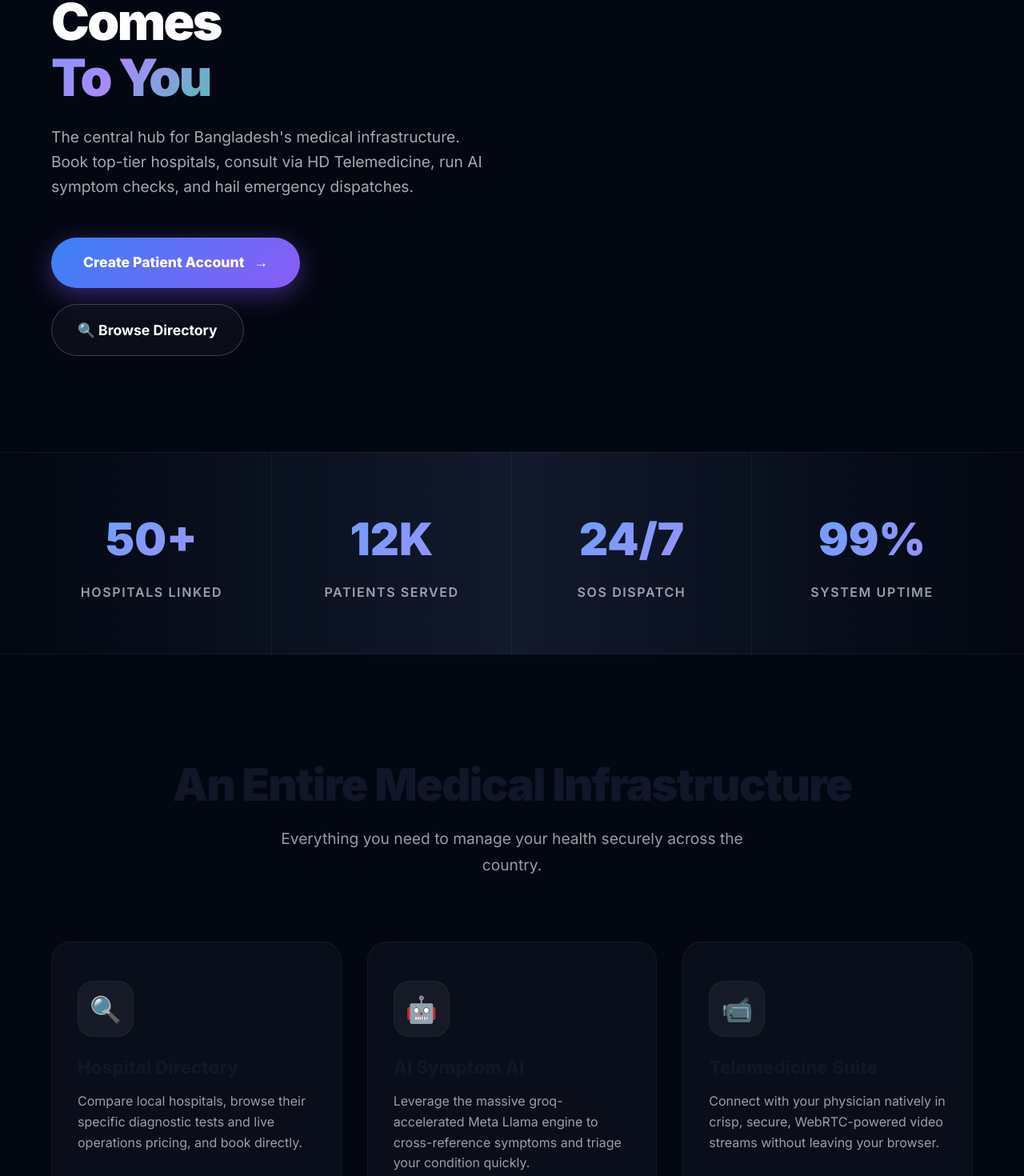
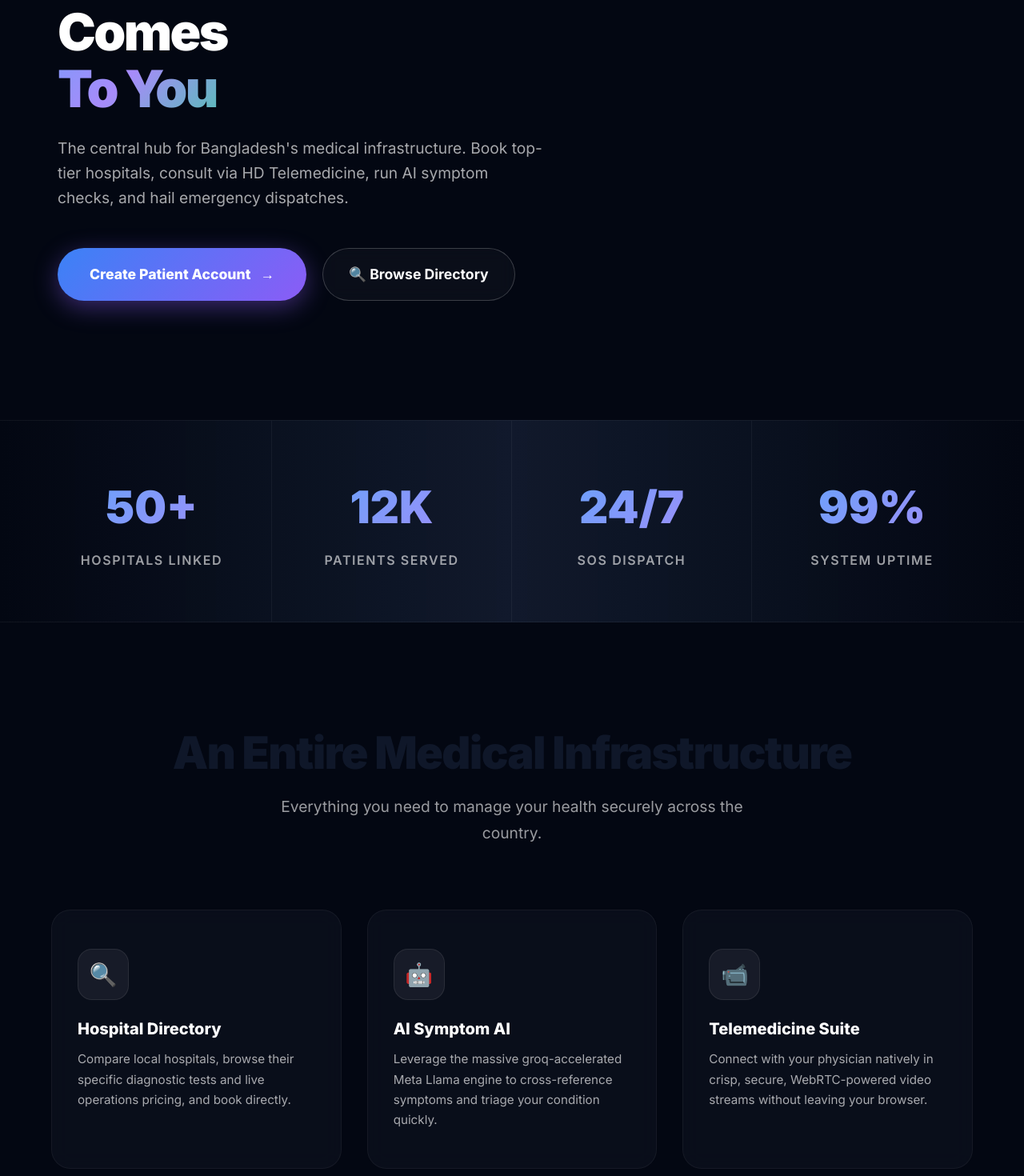
Before and after one commit to irrepressible007/medilink, a React (Vite) app in the folder client/: page / in a window 1280 px wide. Shown: the part 275-1745 px from the top of the page at 80% size. Built offline with nearby package versions, Linux system fonts and the light colour scheme; no server answers.

Commit message:
fix: hero card overlap and feature card text visibility

```diff
--- a/client/src/pages/LandingPage.css
+++ b/client/src/pages/LandingPage.css
@@ -95,16 +95,16 @@
 
 /* ── Hero ── */
 .landing-hero {
-  min-height: 105vh;
+  min-height: 100vh;
   display: flex;
   align-items: center;
   justify-content: space-between;
   max-width: 1200px;
   margin: 0 auto;
-  padding: 120px 1.5rem 4rem;
+  padding: 120px 2rem 5rem;
   position: relative;
-  overflow: visible;
-  gap: 2rem;
+  overflow: hidden;
+  gap: 3rem;
 }
 
 .landing-hero-overlay {
@@ -214,32 +214,36 @@
   display: flex;
   justify-content: center;
   align-items: center;
-  height: 600px;
+  min-height: 520px;
+  max-width: 480px;
+  flex-shrink: 0;
   animation: fadeUp 1.2s ease-out;
 }
 .hero-glass-card {
   position: absolute;
-  background: rgba(20, 25, 40, 0.6);
+  background: rgba(20, 25, 40, 0.85);
   backdrop-filter: blur(24px);
-  border: 1px solid rgba(255,255,255,0.1);
-  border-radius: 24px;
-  padding: 1.5rem;
-  box-shadow: 0 24px 50px rgba(0,0,0,0.5);
+  border: 1px solid rgba(255,255,255,0.12);
+  border-radius: 20px;
+  padding: 1.25rem 1.5rem;
+  box-shadow: 0 16px 40px rgba(0,0,0,0.5);
   display: flex;
   align-items: center;
   gap: 1rem;
   transition: transform 0.3s;
   animation: float 6s ease-in-out infinite;
+  min-width: 220px;
 }
-.hero-glass-card:hover { transform: scale(1.05) !important; }
+.hero-glass-card:hover { transform: scale(1.04) !important; }
 
-.hc-1 { top: 10%; right: 10%; animation-delay: 0s; }
-.hc-2 { top: 45%; left: -5%; animation-delay: 2s; z-index: 2; padding: 2rem; }
-.hc-3 { bottom: 15%; right: 5%; animation-delay: 4s; }
+/* Contained within the visuals box — no negative offsets */
+.hc-1 { top: 5%; right: 0; animation-delay: 0s; }
+.hc-2 { top: 38%; left: 0; animation-delay: 2s; z-index: 2; padding: 1.75rem; flex-direction: column; text-align: center; }
+.hc-3 { bottom: 8%; right: 4%; animation-delay: 4s; }
 
-.hc-icon { font-size: 2.5rem; background: rgba(255,255,255,0.05); padding: 1rem; border-radius: 16px; border: 1px solid rgba(255,255,255,0.05); }
-.hc-text h4 { margin: 0 0 0.25rem 0; font-size: 1.1rem; font-weight: 800; color: white; }
-.hc-text p { margin: 0; font-size: 0.85rem; color: rgba(255,255,255,0.6); }
+.hc-icon { font-size: 2rem; background: rgba(255,255,255,0.06); padding: 0.85rem; border-radius: 14px; border: 1px solid rgba(255,255,255,0.06); flex-shrink: 0; }
+.hc-text h4 { margin: 0 0 0.2rem 0; font-size: 1rem; font-weight: 800; color: white; white-space: nowrap; }
+.hc-text p { margin: 0; font-size: 0.8rem; color: rgba(255,255,255,0.65); }
 
 /* ── Stats ── */
 .landing-stats-wrapper {
@@ -296,23 +300,24 @@
 }
 .feature-card::before {
   content: ''; position: absolute; inset: 0;
-  background: radial-gradient(circle at 50% 0%, var(--accent-glow) 0%, transparent 70%);
+  background: radial-gradient(circle at 50% 0%, var(--accent-glow, rgba(96,165,250,0.2)) 0%, transparent 70%);
   opacity: 0; transition: opacity 0.4s; z-index: 0;
 }
-.feature-card:hover { transform: translateY(-10px); border-color: rgba(255,255,255,0.15); box-shadow: 0 20px 40px rgba(0,0,0,0.4); }
+.feature-card:hover { transform: translateY(-8px); border-color: rgba(255,255,255,0.15); box-shadow: 0 20px 40px rgba(0,0,0,0.4); }
 .feature-card:hover::before { opacity: 1; }
 
 .feature-icon-wrap {
-  width: 70px; height: 70px;
-  background: rgba(255,255,255,0.05);
-  border-radius: 20px;
+  width: 64px; height: 64px;
+  background: rgba(255,255,255,0.06);
+  border-radius: 18px;
   display: flex; align-items: center; justify-content: center;
-  font-size: 2rem; margin-bottom: 1.5rem;
-  border: 1px solid rgba(255,255,255,0.05);
+  font-size: 1.75rem; margin-bottom: 1.5rem;
+  border: 1px solid rgba(255,255,255,0.08);
   position: relative; z-index: 1;
 }
-.feature-card h3 { font-size: 1.4rem; font-weight: 800; margin-bottom: 1rem; position: relative; z-index: 1; }
-.feature-card p { font-size: 1rem; color: rgba(255,255,255,0.6); line-height: 1.6; position: relative; z-index: 1; }
+/* CRITICAL: force white text always — overrides any gradient bleed */
+.feature-card h3 { font-size: 1.25rem; font-weight: 800; margin-bottom: 0.75rem; position: relative; z-index: 2; color: #ffffff !important; }
+.feature-card p { font-size: 0.95rem; color: rgba(255,255,255,0.65); line-height: 1.65; position: relative; z-index: 2; }
 
 /* ── Pipeline / How It Works ── */
 .flow-section {
```
